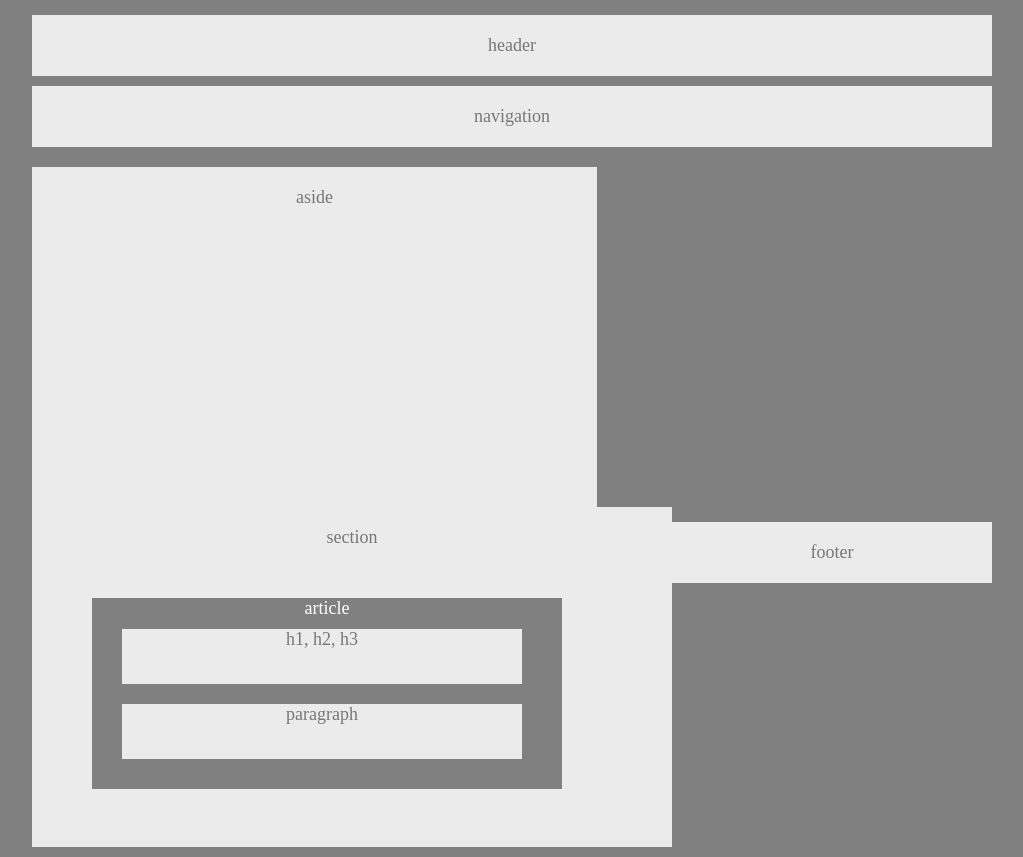
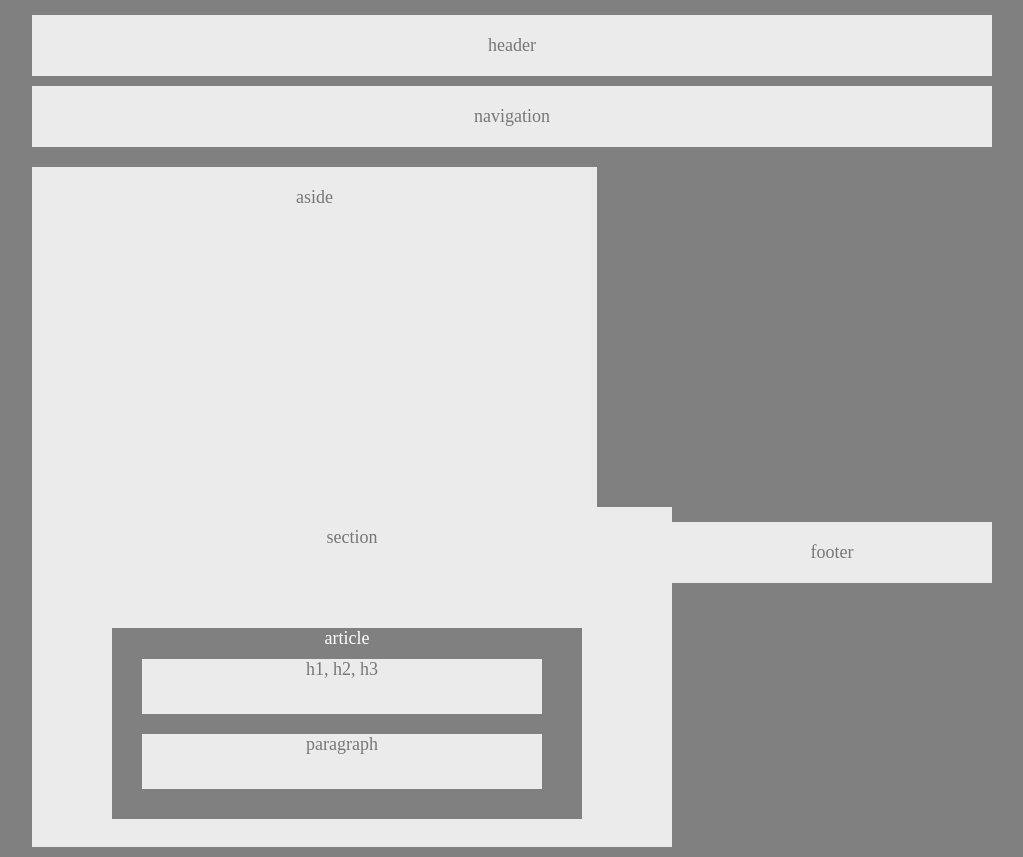
Before and after one commit to Jenny-Le/HW-Wireframe, a plain HTML site: page index.html in a window 1280 px wide. Shown: the whole page, without its empty margins (128-1151 px from the left). Drawn offline with Linux system fonts and the light colour scheme.

Commit message:
finalpush

```diff
--- a/style.css
+++ b/style.css
@@ -58,10 +58,10 @@ header {
 	/*height: 200px;*/
 	width: 470px;
 	color: white;
-	margin-top: 50px;
+	margin-top: 80px;
 	font-size: 18px;
 	text-align: center;
-	margin-left: 40px;
+	margin-left: 60px;
 	margin-bottom: 10px;
 	padding-bottom: 20px;
 
@@ -83,7 +83,7 @@ header {
 	#hello {
 		background: #ebebeb;
 	font-size: 18px;
-	font: arial;
+	font: Helvetica;
 	color: #777;
 	height: 55px;
 	width: 400px;
```
